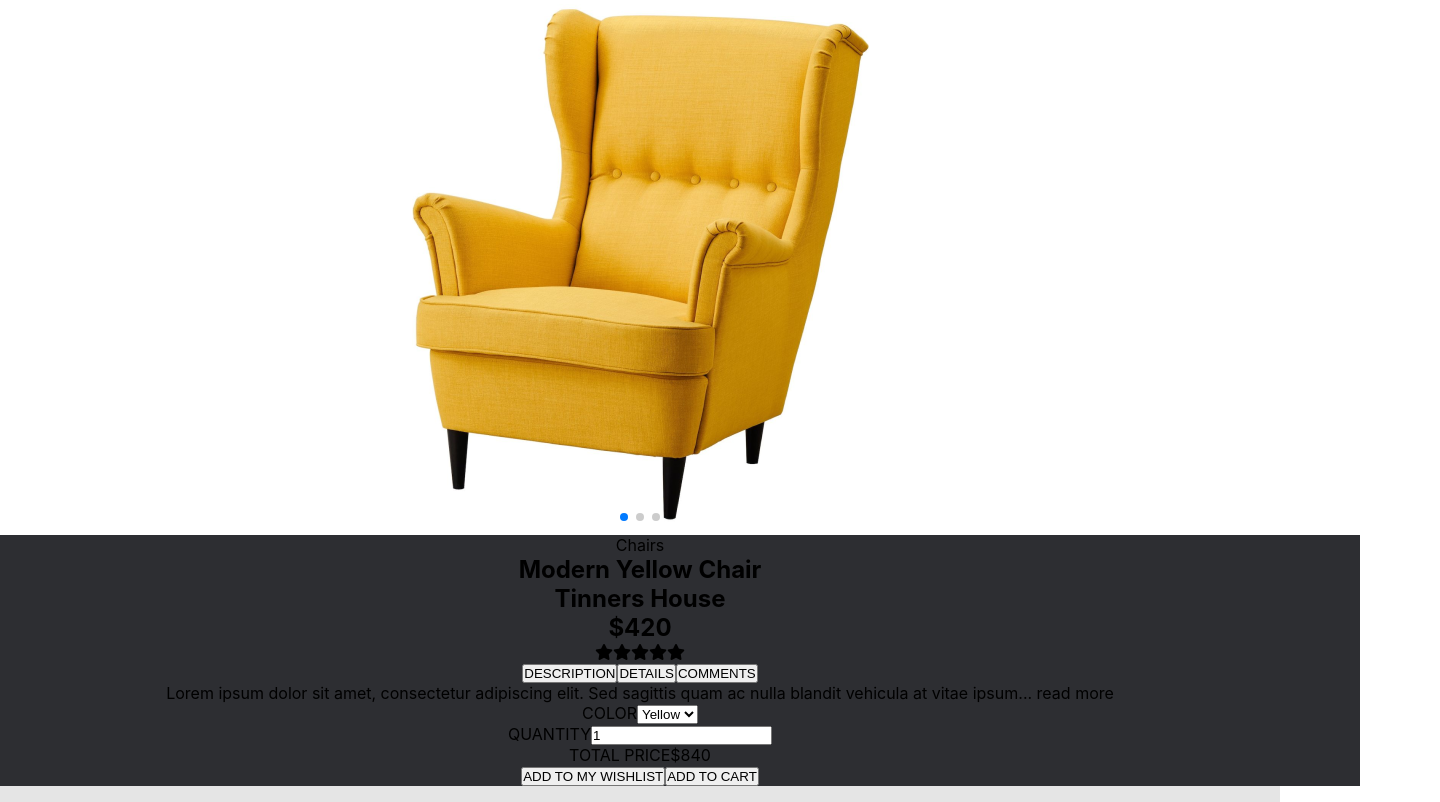
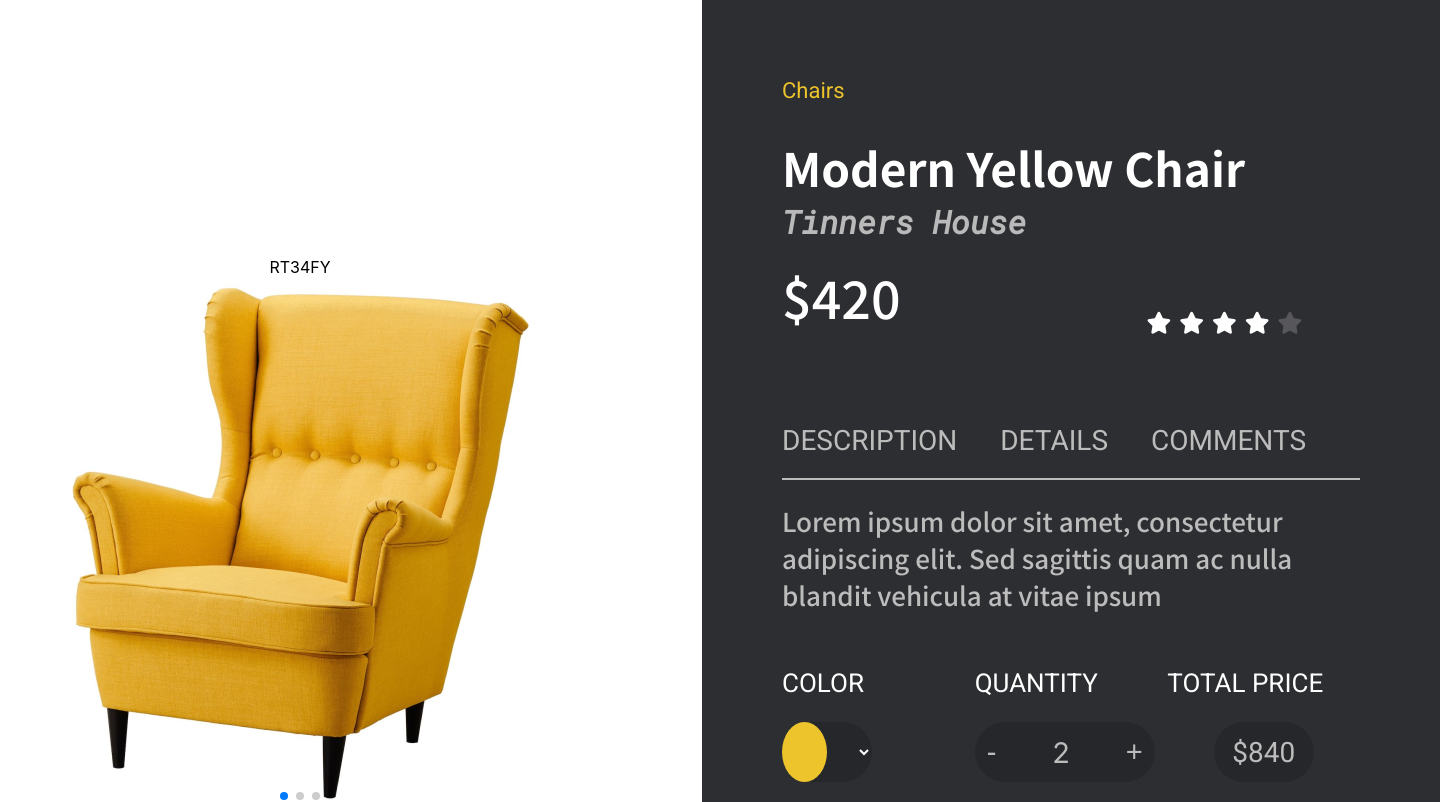
Before and after one commit to DimitarSergeev/Practice-design, a React (Create React App) app in the folder design-practice/: page /product-chair in a window 1280 px wide. Shown: the part 80-882 px from the top of the page, 1440 px wide, since content can reach past the window. Built offline with nearby package versions, Linux system fonts and the light colour scheme; a web font is replaced by a local one.

Commit message:
Add styles on product-Chair

```diff
--- a/design-practice/package.json
+++ b/design-practice/package.json
@@ -12,6 +12,7 @@
     "@testing-library/user-event": "^13.5.0",
     "react": "^18.2.0",
     "react-dom": "^18.2.0",
+    "react-id-swiper": "^4.0.0",
     "react-router-dom": "^6.6.2",
     "react-scripts": "5.0.1",
     "swiper": "^8.4.6",
--- a/design-practice/src/components/ProductChair/ProductChair.js
+++ b/design-practice/src/components/ProductChair/ProductChair.js
@@ -1,39 +1,18 @@
 import styles from './ProductChair.module.css'
 
-import chairIMG from './chairImg.png'
+import { SwiperChairs } from './SwiperChairs'
 
-import { Swiper, SwiperSlide } from 'swiper/react'
-import { Pagination } from 'swiper';
-
-import 'swiper/css';
-import 'swiper/css/pagination';
-import 'swiper/css/scrollbar';
 
 export const ProductChair = () => {
     return (
         <article className={styles.container} >
+
             <div className={styles['img-container']}>
-                <Swiper
-                    modules={[Pagination]}
-                    spaceBetween={50}
-                    slidesPerView={1}
-                    navigation
-                    pagination={{ clickable: true }}
-                    // scrollbar={{ draggable: true }}
-                    onSwiper={(swiper) => console.log(swiper)}
-                    onSlideChange={() => console.log('slide change')}
-                >
-                    <SwiperSlide >
-                        <img src={chairIMG} alt="nqma" />
-                    </SwiperSlide>
-                    <SwiperSlide >
-                        <img src={chairIMG} alt="nqma" />
-                    </SwiperSlide>
-                    <SwiperSlide >
-                        <img src={chairIMG} alt="nqma" />
-                    </SwiperSlide>
-                </Swiper>
+                <span className={styles.code}>RT34FY</span>
+                <SwiperChairs className={styles['swiper-conainer']} />
+                <div className="swiper-pagination"></div>
             </div>
+
             <div className={styles['info-container']}>
                 <div className={styles['basic-info']}>
                     <span className={styles.type}>Chairs</span>
@@ -42,11 +21,11 @@ export const ProductChair = () => {
                     <div className={styles['price-rating']}>
                         <h2 className={styles.price}>$420</h2>
                         <div className={styles['rating-icons']}>
-                            <i class="fa-solid fa-star"></i>
-                            <i class="fa-solid fa-star"></i>
-                            <i class="fa-solid fa-star"></i>
-                            <i class="fa-solid fa-star"></i>
-                            <i class="fa-solid fa-star"></i>
+                            <i className="fa-solid fa-star"></i>
+                            <i className="fa-solid fa-star"></i>
+                            <i className="fa-solid fa-star"></i>
+                            <i className="fa-solid fa-star"></i>
+                            <i className="fa-solid fa-star"></i>
                         </div>
                     </div>
                 </div>
@@ -60,26 +39,35 @@ export const ProductChair = () => {
                         </div>
                         <p className={styles.desc}> Lorem ipsum dolor sit amet, consectetur
                             adipiscing elit. Sed sagittis quam ac nulla blandit
-                            vehicula at vitae ipsum... read more
+                            vehicula at vitae ipsum
                         </p>
                     </div>
 
                     <div className={styles['order-info']}>
-                        <div className={styles['color-container']}>
+                        <div className={styles['order-container']}>
                             <label htmlFor="color">COLOR</label>
-                            <select name="color" id="color">
-                                <option value="yellow">Yellow</option>
-                                <option value="green">Green</option>
-                                <option value="red">Red</option>
-                            </select>
+                            <div className={styles['color-container']}>
+                                <span className={styles.color}></span>
+                                <select name="color" id="color">
+                                    <option value="yellow" style={{ "background-color": "#ffff00" }}></option>
+                                    <option value="green" style={{ "background-color": "#00ff00" }}></option>
+                                    <option value="#ff0000" style={{ "background-color": "#ff0000" }}></option>
+                                </select>
+                            </div>
                         </div>
-                        <div className={styles['color-container']}>
-                            <label htmlFor="color">QUANTITY</label>
-                            <input type="text" defaultValue='1' />
+                        <div className={styles['order-container']}>
+                            <label htmlFor="quant">QUANTITY</label>
+                            <div className={styles['quantity-container']} id='quant'>
+                                <button className={styles['quantity-btn']}>-</button>
+                                <p className={styles.pices}>2</p>
+                                <button className={styles['quantity-btn']}>+</button>
+                            </div>
                         </div>
-                        <div className={styles['color-container']}>
+                        <div className={styles['order-container']}>
                             <label htmlFor="totlaPrice">TOTAL PRICE</label>
-                            <span className={styles['total-price']} id='totlaPrice'>$840</span>
+                            <div className={styles['total-container']}>
+                                <span className={styles['total-price']} id='totlaPrice'>$840</span>
+                            </div>
                         </div>
                     </div>
 
--- a/design-practice/src/components/ProductChair/ProductChair.module.css
+++ b/design-practice/src/components/ProductChair/ProductChair.module.css
@@ -1,21 +1,233 @@
+@import url('https://fonts.googleapis.com/css2?family=Noto+Sans+TC:wght@500;700&family=Roboto&family=Roboto+Mono:ital@1&display=swap');
 
-main{
-    background-color: #E5E5E5;
+/* background-color: #E5E5E5; */
+.container {
+    width: 1440px;
+    height: 1074px;
+    display: grid;
+    grid-template-columns: repeat(2, 1fr);
+}
+
+.img-container {
+    background-color: white;
+    display: flex;
+    width: 600px;
+    flex-direction: column;
+    justify-content: center;
+    align-self: center;
+}
+
+
+
+.info-container {
+    background-color: #2D2E32;
+}
+
+.info-container {
+    padding: 80px;
+}
+
+.basic-info {
+    display: flex;
+    flex-direction: column;
+    align-items: flex-start;
+    padding-bottom: 90px;
+}
+
+.basic-info .type {
+    font-family: 'Roboto', sans-serif;
+    font-size: 22px;
+    color: #EDC42C;
+    padding-bottom: 31px;
+}
+
+.basic-info .title {
+    font-weight: bold;
+    font-family: "Noto Sans TC", sans-serif;
+    font-size: 46px;
+    color: white;
+}
+
+.basic-info .title-desc {
+    font-family: "Roboto Mono", sans-serif;
+    font-size: 32px;
+    color: #B9B9B9;
+    padding-bottom: 16px;
+}
+
+.basic-info .price-rating {
+    display: flex;
+    width: 90%;
+    justify-content: space-between;
+}
+
+.basic-info .price-rating .price {
+    font-family: "Noto Sans TC", sans-serif;
+    font-weight: normal;
+    font-size: 52px;
+    color: white;
+}
+
+.basic-info .price-rating .rating-icons {
+    color: white;
+    display: flex;
+    font-size: 22px;
+    align-self: flex-end;
+    gap: 8px;
+}
+
+.basic-info .price-rating .rating-icons i:nth-child(5) {
+    color: rgba(87, 87, 91, 1);
+}
+
+.desc-container {
+    display: flex;
+    flex-direction: column;
+}
+
+.desc-info {
+    padding-bottom: 55px;
+}
+
+.desc-container .desc-btns {
+    display: flex;
+    gap: 43px;
+    border-bottom: 2px solid #BDBCBC;
+}
+
+.desc-container .desc-btns .desc-btn {
+    font-family: "Roboto", sans-serif;
+    font-size: 28px;
+    background-color: transparent;
+    border: none;
+    letter-spacing: none;
+    color: #BDBCBC;
+    padding-bottom: 21px;
+}
+
+.desc-container .desc-btns .desc-btn:hover {
+    color: white;
+}
+
+.desc-container .desc {
+    padding-top: 22px;
+    font-family: "Noto Sans TC", sans-serif;
+    font-weight: normal;
+    font-size: 26px;
+    text-align: start;
+    color: #BDBCBC;
+}
+
+.order-info {
+    display: flex;
+    padding-bottom: 54px;
+}
+
+
+.order-info .order-container {
+    display: flex;
+    flex-direction: column;
+    width: 100%;
+    align-items: flex-start;
+}
+
+.order-info .order-container label {
+    padding-bottom: 24px;
+    color: white;
+    font-family: "Roboto", sans-serif;
+    font-size: 26px;
+}
+
+.order-info .order-container .color-container {
+    width: 90px;
+    height: 60px;
+    border-radius: 50px;
+    background-color: #26272A;
+    display: flex;
+    justify-content: space-between;
+}
+
+.color {
+    background-color: #EDC42C;
+    width: 50%;
+    border-radius: 50%;
+}
+
+.order-info .order-container .color-container select {
+    border: none;
+    background-color: transparent;
+    color: white;
+}
+
+.order-info .order-container .quantity-container {
+    display: flex;
+    justify-content: space-between;
+    gap: 12px;
+    background-color: #26272A;
+    border-radius: 50px;
+    width: 180px;
+    height: 60px;
+}
+
+
+.order-info .order-container .quantity-container .quantity-btn {
+    background-color: transparent;
+    border: none;
+    font-size: 29px;
+    cursor: pointer;
+    color: #BDBCBC;
+    padding: 0px 12px;
+}
+
+.order-info .order-container .quantity-container .pices {
+    text-align: center;
+    align-self: center;
+    color: #BDBCBC;
+    font-size: 29px;
+}
+
+.order-info .order-container .total-container {
+    width: 100px;
+    height: 60px;
+    background-color: #26272A;
+    border-radius: 50px;
+    align-self: center;
     display: flex;
     justify-content: center;
     align-items: center;
-
-}
-.container{
-    width: 1440px;
-    height: 1074px;
-    /* display: grid; */
-    /* grid-template-columns: repeat(2,1fr); */
 }
 
-.img-container{
-    background-color: white;
+.order-info .order-container .total-container .total-price {
+    font-family: "Roboto", sans-serif;
+    font-size: 28px;
+    color: #BDBCBC;
 }
-.info-container{
-    background-color: #2D2E32;
+
+.action-btns {
+    display: flex;
+    flex-direction: column;
+    gap: 27px;
 }
+
+
+.action-btns .action-wishList,
+.action-btns .action-add {
+    width: 578px;
+    height: 60px;
+    border-radius: 36px;
+    font-family: "Roboto", sans-serif;
+    font-size: 26px;
+    cursor: pointer;
+}
+
+.action-btns .action-wishList{
+    border: 3px solid white;
+    background-color: transparent;
+    color: white;
+}
+
+.action-btns .action-add{
+    background-color: #EDC42C;
+    color: #2D2E32;
+    border: none;
+}
--- /dev/null
+++ b/design-practice/src/components/ProductChair/SwiperChairs.js
@@ -0,0 +1,43 @@
+import styles from './ProductChair.module.css'
+
+import chairIMG from './chairImg.png'
+
+import { Swiper, SwiperSlide } from 'swiper/react'
+import { Pagination } from 'swiper';
+
+import 'swiper/css';
+import 'swiper/css/pagination';
+import 'swiper/css/grid';
+
+export const SwiperChairs = () => {
+    return (
+        <div >
+
+            <Swiper
+                loop={true}
+                modules={[Pagination]}
+                spaceBetween={50}
+                slidesPerView={1}
+                pagination={{ clickable: true }}
+                className={styles['swiper-conainer']}
+                // scrollbar={{ draggable: true }}
+                onSwiper={(swiper) => console.log(swiper)}
+                onSlideChange={() => console.log('slide change')}
+            >
+
+                <SwiperSlide key={1}>
+                    <img src={chairIMG} alt="nqma" />
+                </SwiperSlide>
+                <SwiperSlide key={2}>
+                    <img src={chairIMG} alt="nqma" />
+                </SwiperSlide>
+                <SwiperSlide key={3}>
+                    <img src={chairIMG} alt="nqma" />
+                </SwiperSlide>
+
+
+
+            </Swiper>
+        </div>
+    )
+}
```
Also changed, not shown: 1 other file (tests, documents, lock files or other folders).
